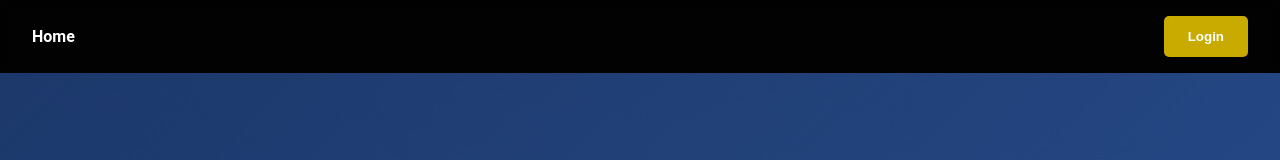
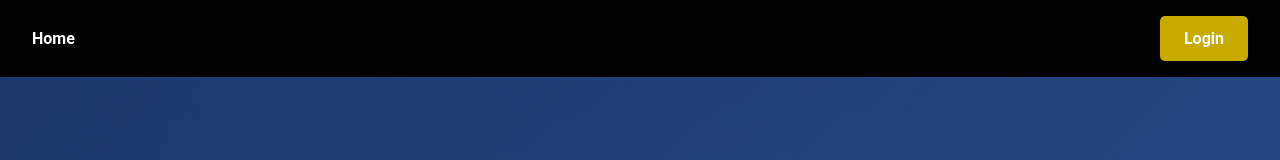
Before and after one commit to joaovicassis/xdes03-trabFinal, a Next.js app: page /create in a window 1280 px wide. Shown: the top 160 px of the page. Built offline with nearby package versions, Linux system fonts and the light colour scheme.

Commit message:
Fix: Ajustando botão de login no header para redirecionar ate a pagina de login

```diff
--- a/src/app/ui/Header.tsx
+++ b/src/app/ui/Header.tsx
@@ -11,7 +11,7 @@ export default function Header() {
           </li>
         </ul>
       </nav>
-      <button className={styles.loginButton}>Login</button>
+      <Link className={styles.loginButton} href="/login">Login</Link>
     </header>
   );
 }
```
